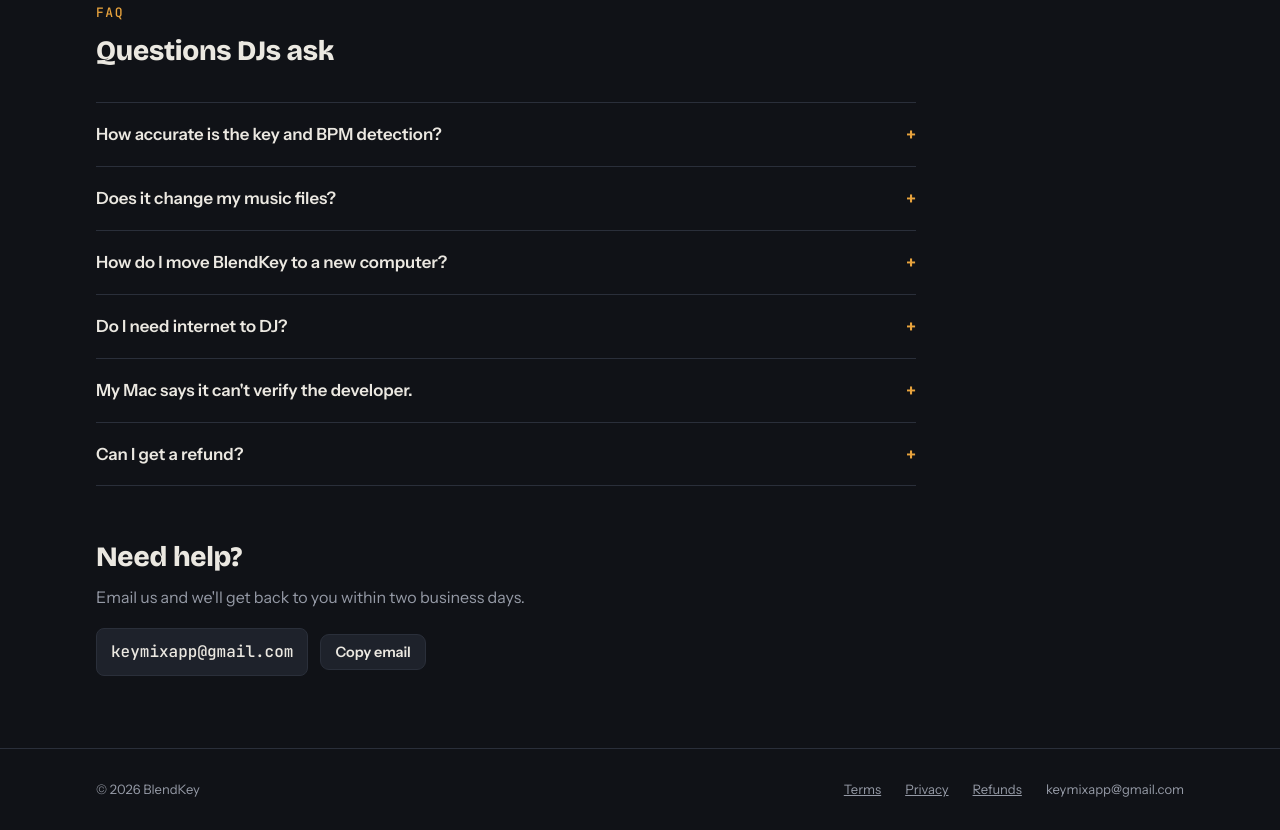
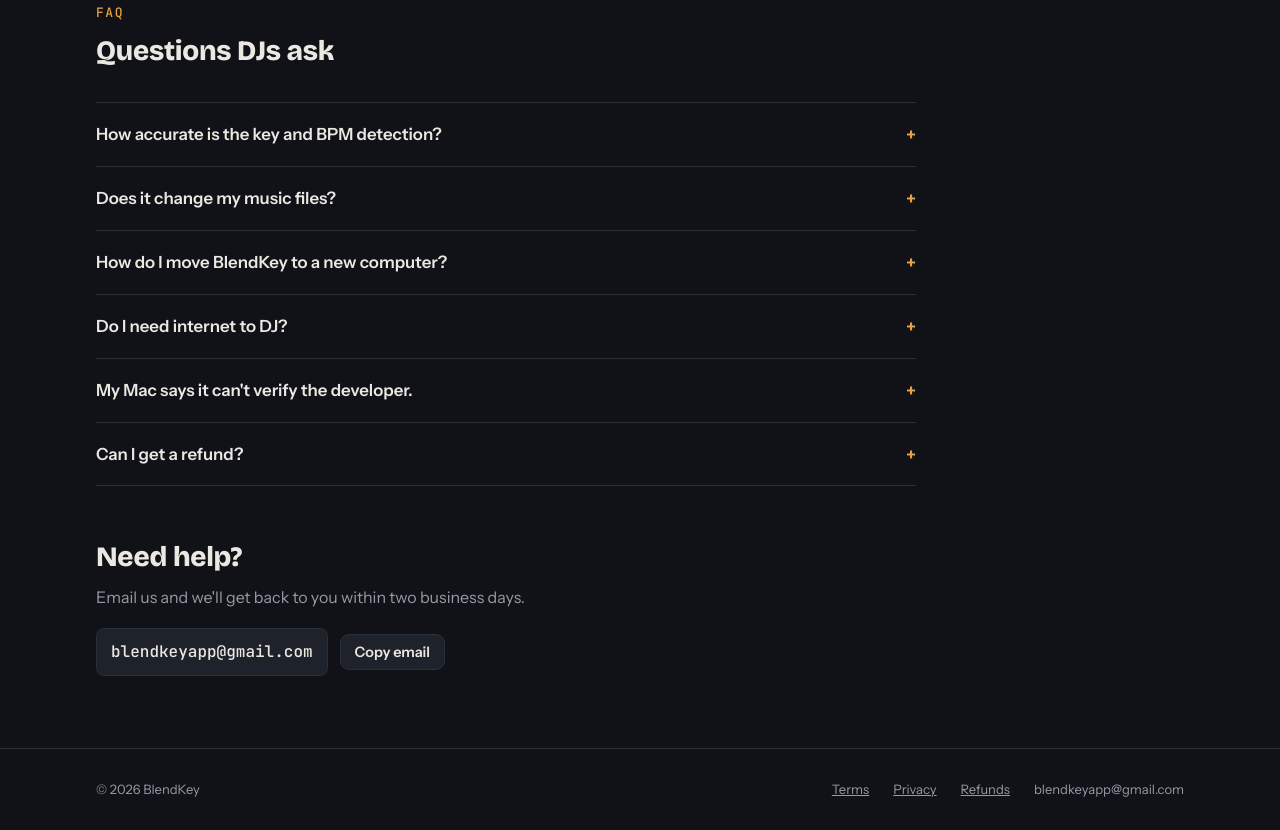
Before and after one commit to GenreFluid/blendkey-site, a plain HTML site: page index.html in a window 1280 px wide. Shown: the part 3505-4335 px from the top of the page. Drawn offline with nearby package versions, Linux system fonts and the light colour scheme.

Commit message:
Update email address in SITE configuration

```diff
--- a/index.html
+++ b/index.html
@@ -367,7 +367,7 @@ const SITE = {
   price: '$100',
   buyUrl: '',                    // Lemon Squeezy checkout link for BlendKey Pro
   downloadUrl: '',               // Lemon Squeezy $0 product link (or wherever the free installers live)
-  email: 'keymixapp@gmail.com',
+  email: 'blendkeyapp@gmail.com',
   updated: 'November 5, 2026'
 };
 
```
